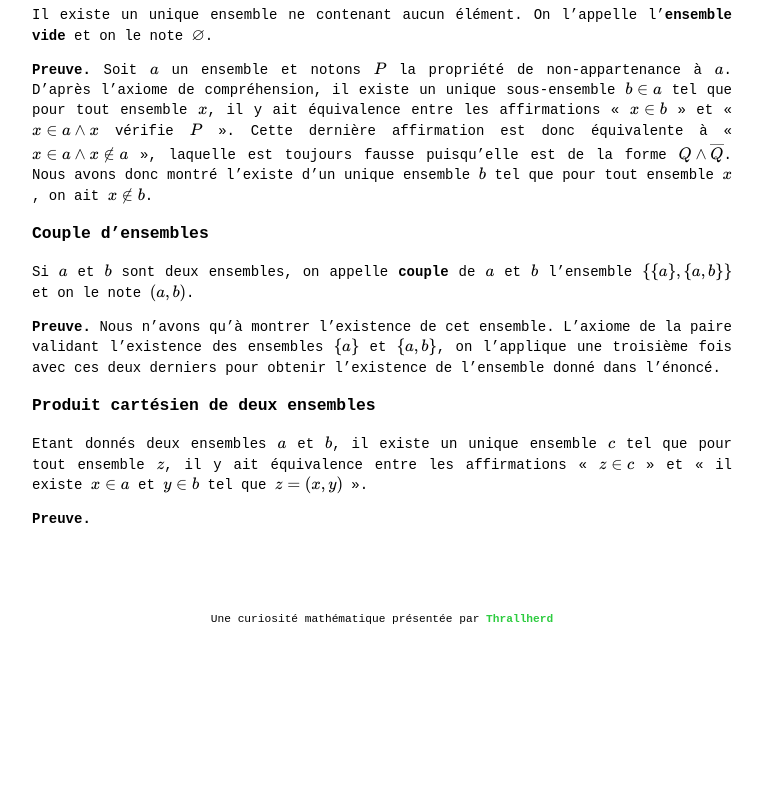
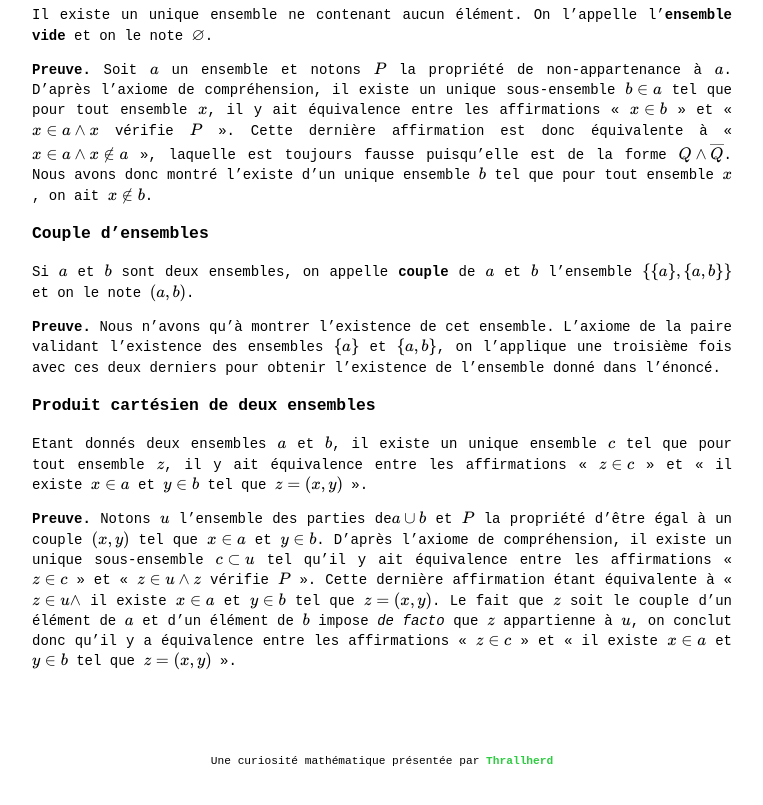
Before and after one commit to Thrallherd/AlgebraExNihilo, a Jekyll site: the page built from set_res1.md, in a window 1280 px wide and 900 px high, scrolled down 937 px. Shown: the top 805 px of the window, without its empty margins (258-1021 px from the left). Built offline with Jekyll 4.4.1, drawn with Linux system fonts in a browser that asks for light colours; formulas are drawn with MathJax 3; before the commit the page ends 1695 px from its top, so only the background shows below that.

Commit message:
Update set_res1.md

```diff
--- a/set_res1.md
+++ b/set_res1.md
@@ -35,4 +35,4 @@
 ### Produit cartésien de deux ensembles
 Etant donnés deux ensembles $$a$$ et $$b$$, il existe un unique ensemble $$c$$ tel que pour tout ensemble $$z$$, il  y ait équivalence entre les affirmations « $$z \in c$$ » et « il existe $$x \in a$$ et $$y \in b$$ tel que $$z = (x, y)$$ ».
 
-**Preuve.**
+**Preuve.** Notons $$u$$ l'ensemble des parties de$$a \cup b$$ et $$P$$ la propriété d'être égal à un couple $$(x, y)$$ tel que $$x \in a$$ et $$y \in b$$. D'après l'axiome de compréhension, il existe un unique sous-ensemble $$c \subset u$$ tel qu'il  y ait équivalence entre les affirmations « $$z \in c$$ » et « $$z \in u \land z$$ vérifie $$P$$ ». Cette dernière affirmation étant équivalente à « $$z \in u \land$$ il existe $$x \in a$$ et $$y \in b$$ tel que $$z = (x, y)$$. Le fait que $$z$$ soit le couple d'un élément de $$a$$ et d'un élément de $$b$$ impose *de facto* que $$z$$ appartienne à $$u$$, on conclut donc qu'il y a équivalence entre les affirmations « $$z \in c$$ » et « il existe $$x \in a$$ et $$y \in b$$ tel que $$z = (x, y)$$ ».
```
